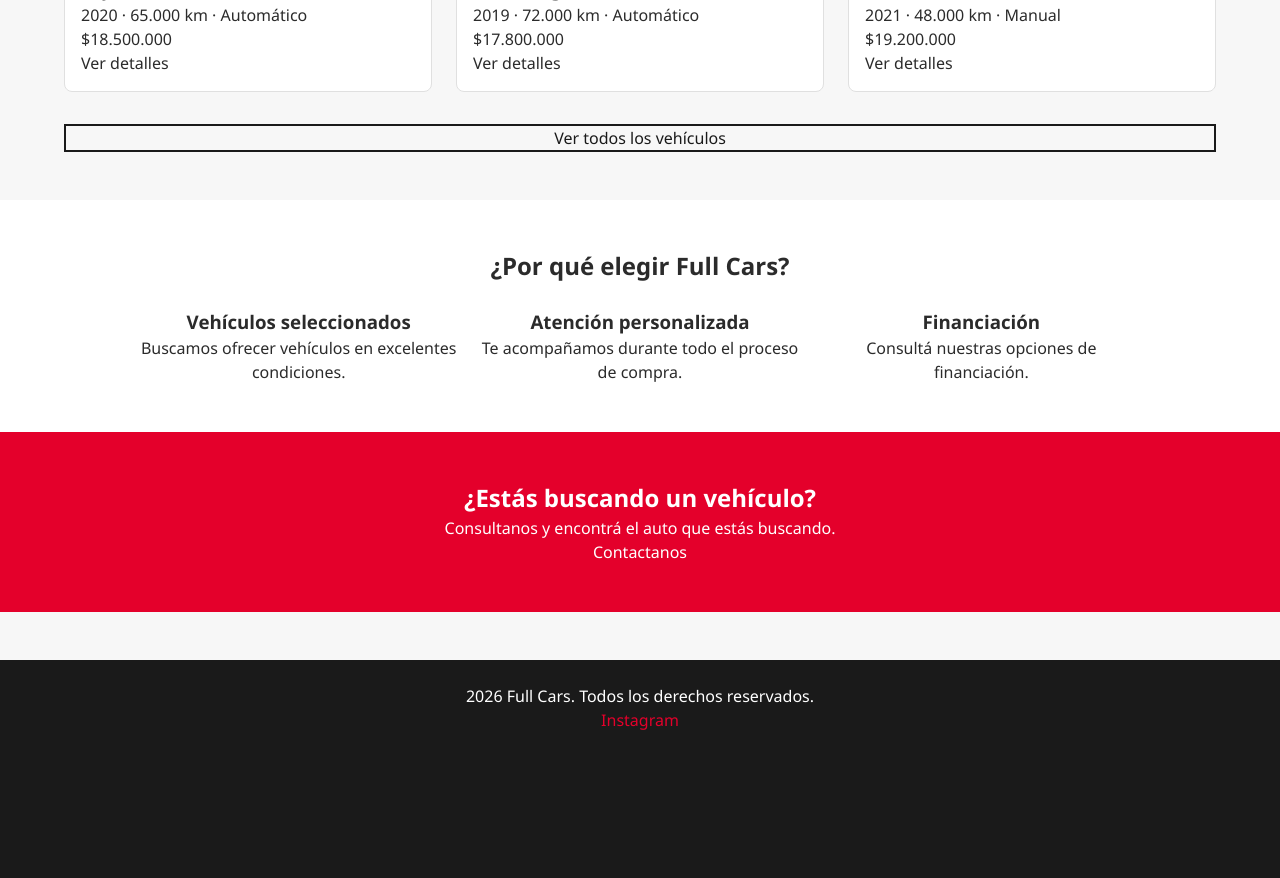
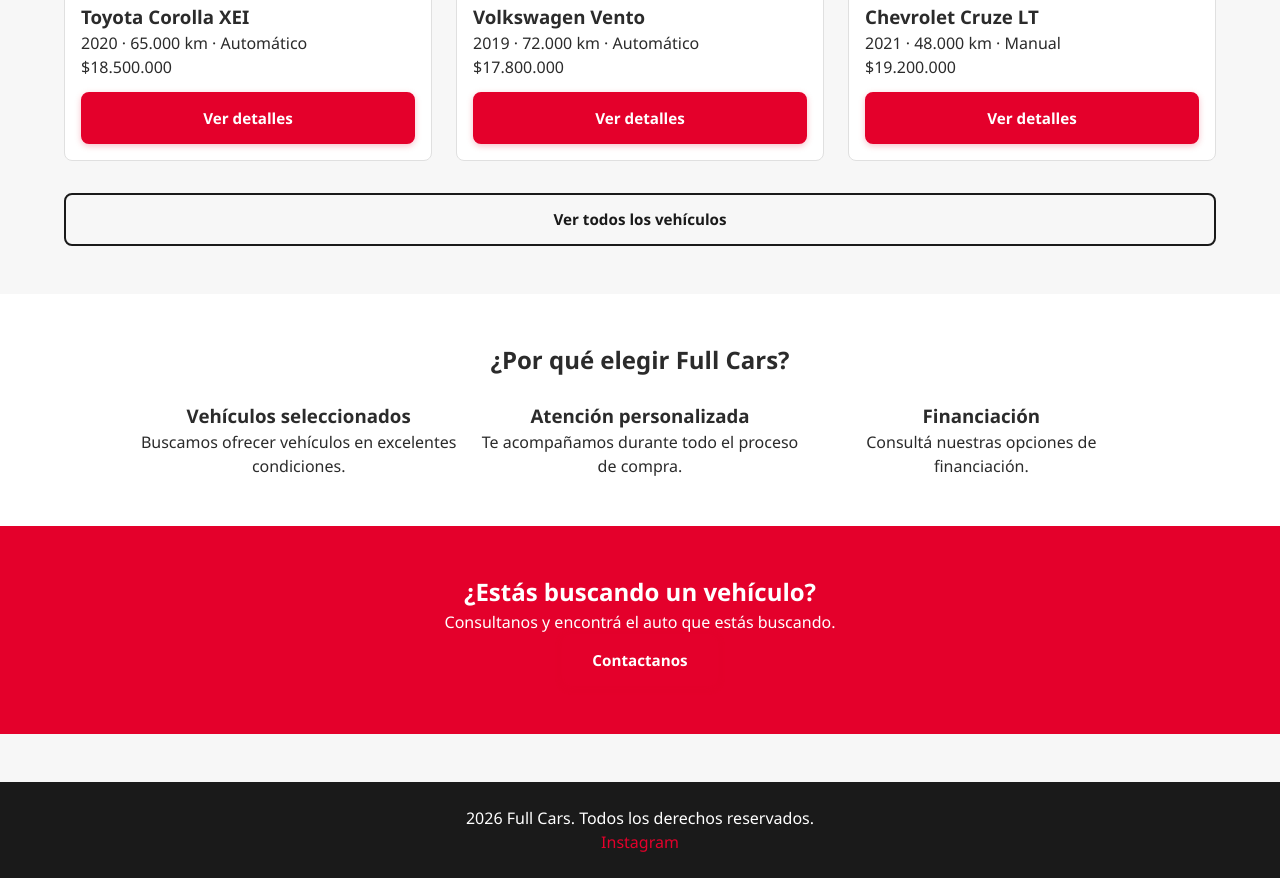
Before and after one commit to matiasschidiak/FULL-CARS, a PHP site: page / in a window 1280 px wide. Shown: the part 668-1546 px from the top of the page. Before the commit the page ends 1398 px from the top, so only its background shows below. Run offline with PHP 8.4, Linux system fonts and the light colour scheme.

Commit message:
Mejorando botones

```diff
--- a/css/style.css
+++ b/css/style.css
@@ -51,20 +51,47 @@ ul {
 }
 
 /* Botónes */
+.btn {
+    display: inline-block;
+    background-color: var(--color-acento) !important;
+    color: #fff !important;
+    padding: 0.8rem 1.8rem;
+    border: 2px solid var(--color-acento);
+    border-radius: 8px;
+    font-weight: bold;
+    font-size: 0.95rem;
+    text-align: center;
+    cursor: pointer;
+    box-shadow: 0 2px 6px rgba(228, 0, 43, 0.25);
+    transition: background-color 0.2s ease, border-color 0.2s ease,
+        transform 0.15s ease, box-shadow 0.2s ease;
+}
+
 .btn:hover {
-    background-color: var(--color-acento-oscuro);
-    opacity: 1;
+    background-color: var(--color-acento-oscuro) !important;
+    border-color: var(--color-acento-oscuro);
+    color: #fff !important;
+    transform: translateY(-2px);
+    box-shadow: 0 4px 10px rgba(184, 0, 31, 0.35);
+}
+
+.btn:active {
+    transform: translateY(0);
+    box-shadow: 0 2px 4px rgba(184, 0, 31, 0.3);
 }
 
 .btn-outline {
-    background: transparent;
-    border: 2px solid var(--color-primario);
-    color: var(--color-primario);
+    background-color: transparent !important;
+    border-color: var(--color-primario);
+    color: var(--color-primario) !important;
+    box-shadow: none;
 }
 
 .btn-outline:hover {
-    background-color: var(--color-primario);
-    color: #fff;
+    background-color: var(--color-primario) !important;
+    border-color: var(--color-primario);
+    color: #fff !important;
+    box-shadow: 0 4px 10px rgba(26, 26, 26, 0.25);
 }
 
 /* ============================
@@ -174,6 +201,12 @@ form textarea {
     color: var(--color-acento);
     font-size: 1.2rem;
     margin: 0.5rem 0;
+}
+
+.vehiculo-info a {
+    display: block;
+    text-align: center;
+    margin-top: 0.8rem;
 }
 
 
```
